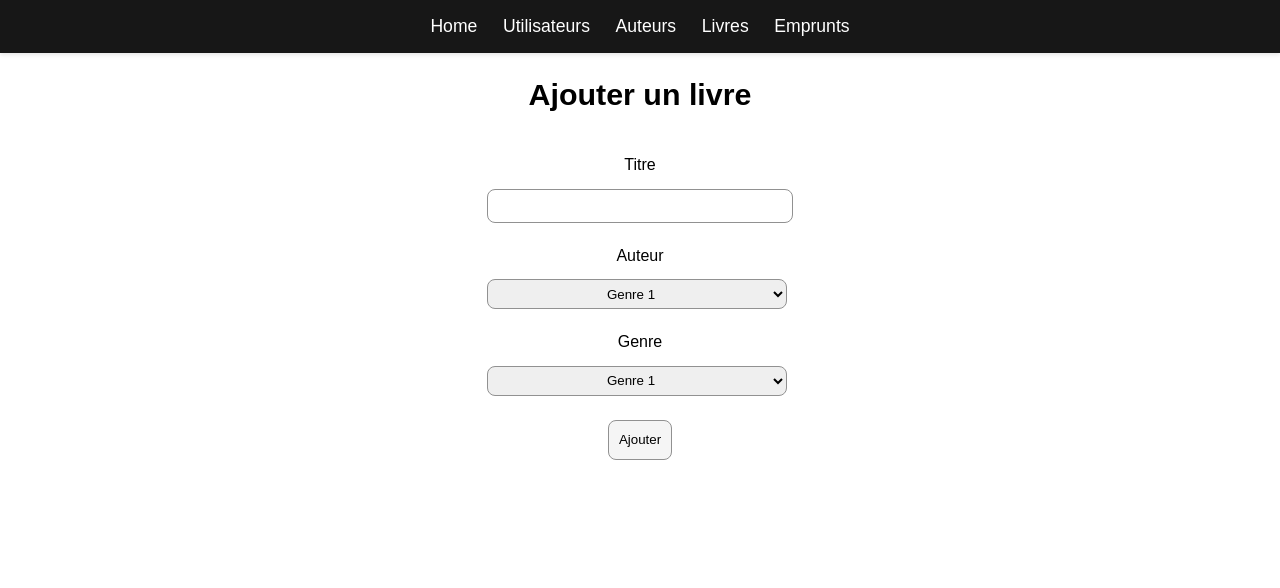
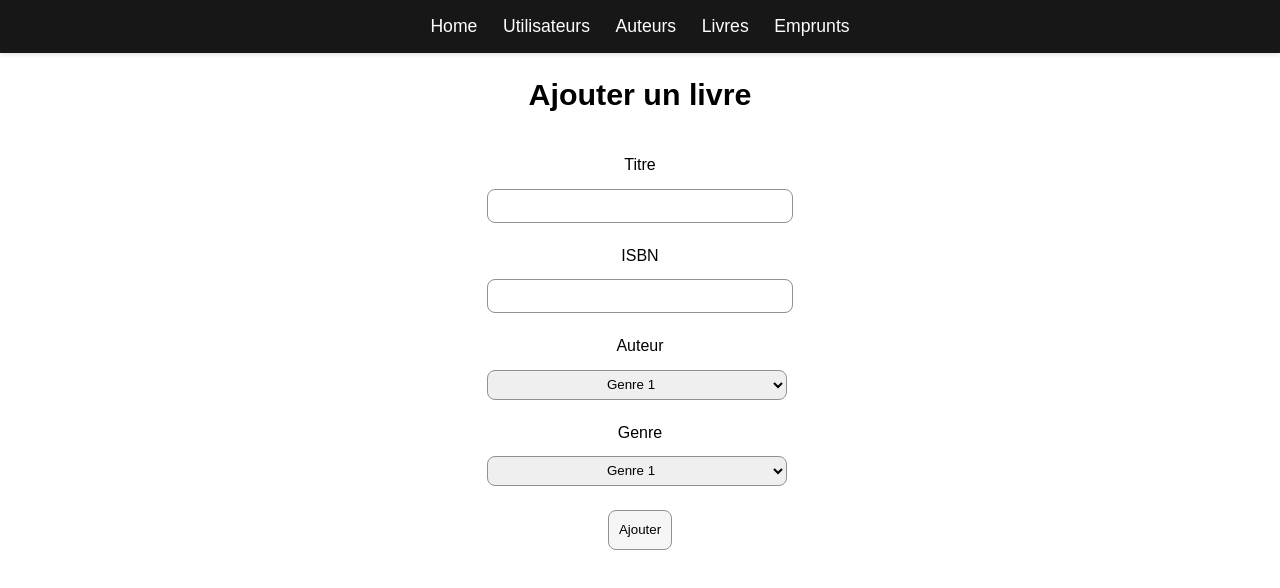
Before and after one commit to benjamin-bonneton/koesio-website, a React (Create React App) app: page /livres/ajouter in a window 1280 px wide. Shown: the top 588 px of the page. Built offline with nearby package versions, Linux system fonts and the light colour scheme.

Commit message:
Ajout de l'ISBN

```diff
--- a/src/components/livres/livresAddPage.js
+++ b/src/components/livres/livresAddPage.js
@@ -10,6 +10,11 @@ const LivresAddPage = () => {
                     <div class="form-group">
                         <label for="titre">Titre</label>
                         <input type="text" id="titre" name="titre" />
+                    </div>
+
+                    <div class="form-group">
+                        <label for="isbn">ISBN</label>
+                        <input type="text" id="isbn" name="isbn" />
                     </div>
 
                     <div class="form-group">
--- a/src/components/livres/livresEditPage.js
+++ b/src/components/livres/livresEditPage.js
@@ -10,6 +10,11 @@ const LivresEditPage = () => {
                     <div class="form-group">
                         <label for="titre">Titre</label>
                         <input type="text" id="titre" name="titre" />
+                    </div>
+
+                    <div class="form-group">
+                        <label for="isbn">ISBN</label>
+                        <input type="text" id="isbn" name="isbn" />
                     </div>
 
                     <div class="form-group">
```
